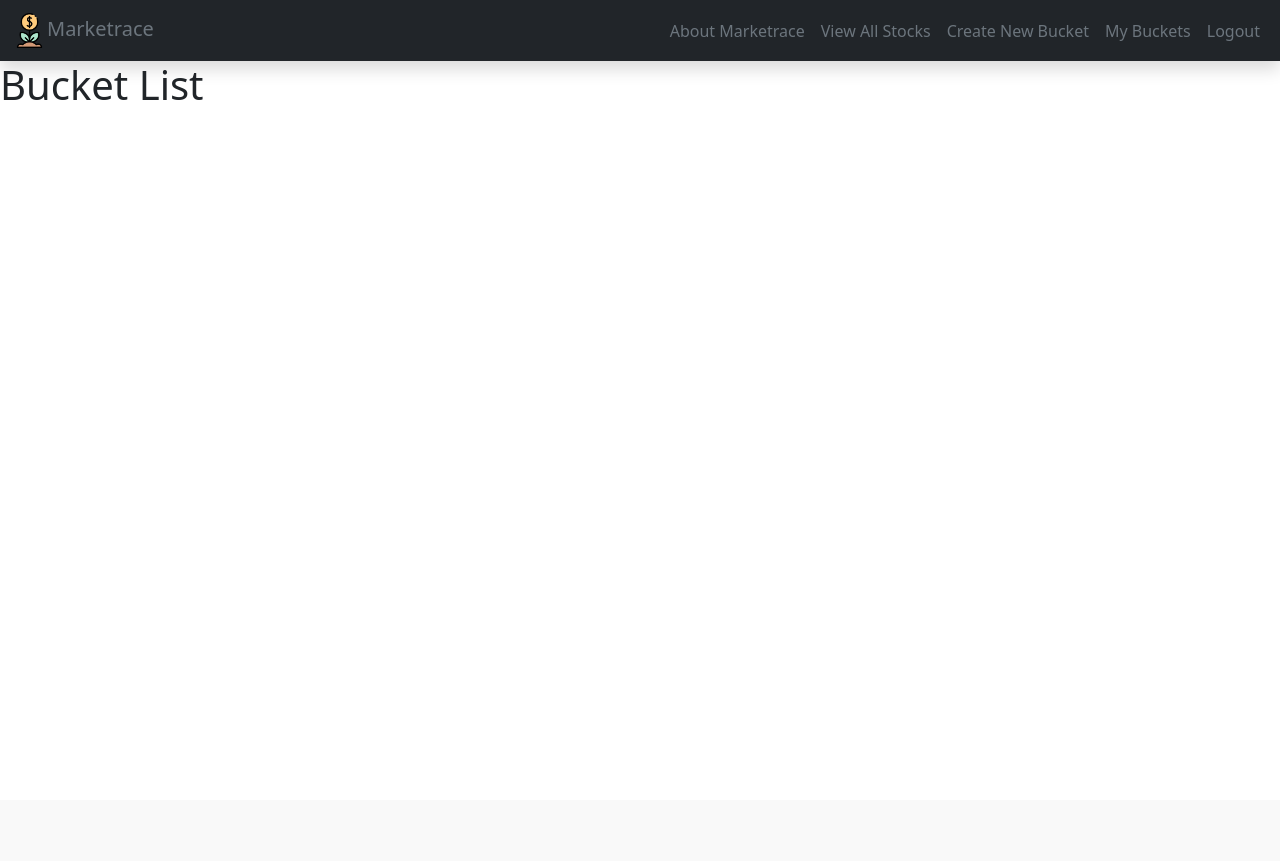
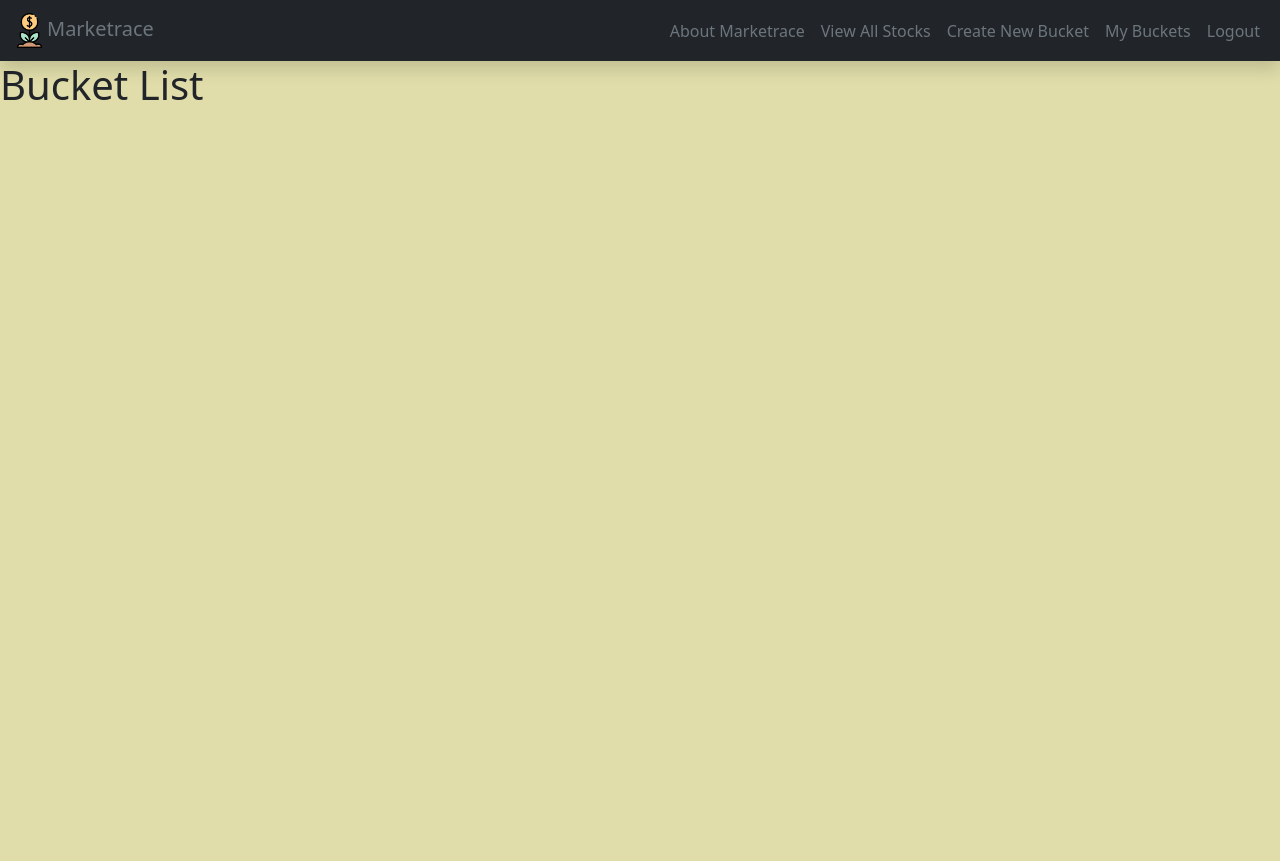
Before and after one commit to flyingisfreedom5/marketrace, a Django app: page /buckets/ in a window 1280 px wide. Before the commit the page ends 100 px from the top, so only its background shows below. Run offline with Django 4.2, Linux system fonts and the light colour scheme; the visitor is signed in with stand-in values (Sample User, id 1); data that the repository does not hold is empty.

Commit message:
added background color to bucket index

```diff
--- a/main_app/templates/main_app/buckets_index.html
+++ b/main_app/templates/main_app/buckets_index.html
@@ -1,9 +1,9 @@
 {% extends 'base.html' %}
 {% block content %}
 
-<h1>Bucket List</h1>
-
-<div class="d-flex flex-row bd-highlight justify-content-even flex-wrap mt-5">
+<section class="vh-100" style="background-color: #E0DDAA;">
+  <h1>Bucket List</h1>
+<div class="d-flex flex-row bd-highlight justify-content-evenly flex-wrap mt-5">
 {% for bucket in buckets %}
     <div class="d-flex col-3 justify-content-center mb-3">
         <div class="col-md-6">
@@ -23,6 +23,7 @@
     </div>
 {% endfor %}
 </div>
+</section>
 
 
 {% endblock %}
```
